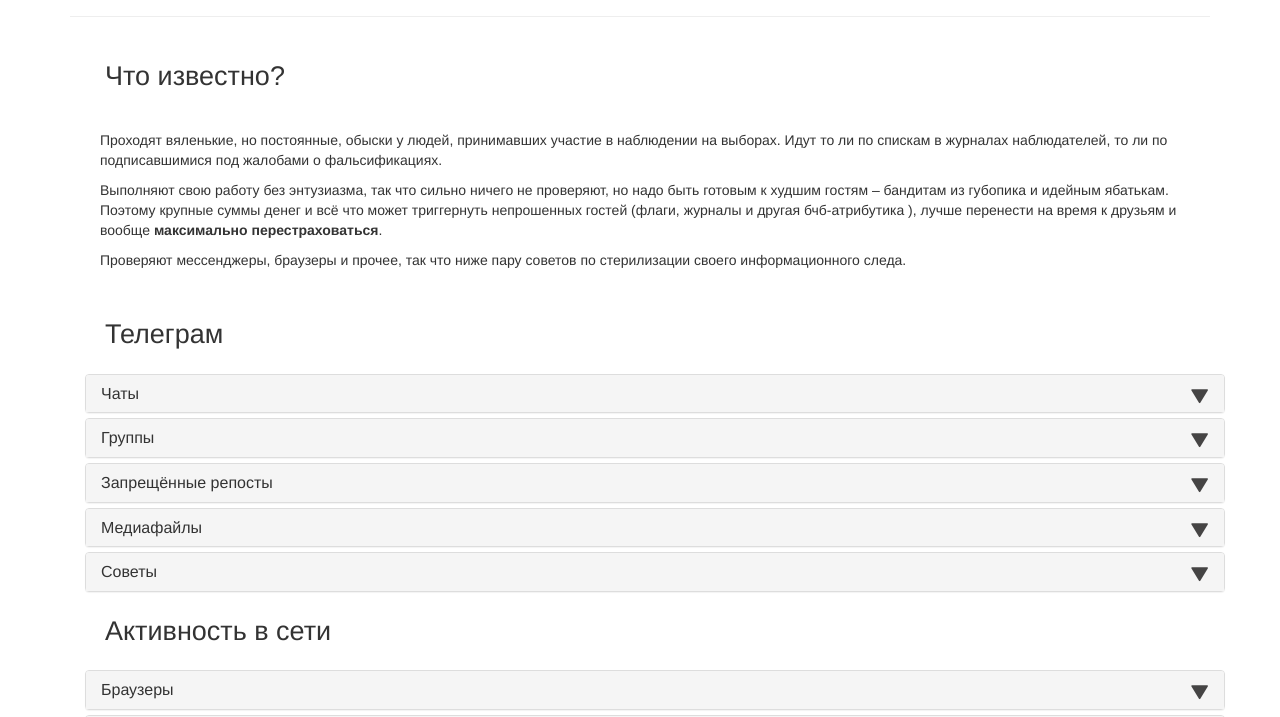
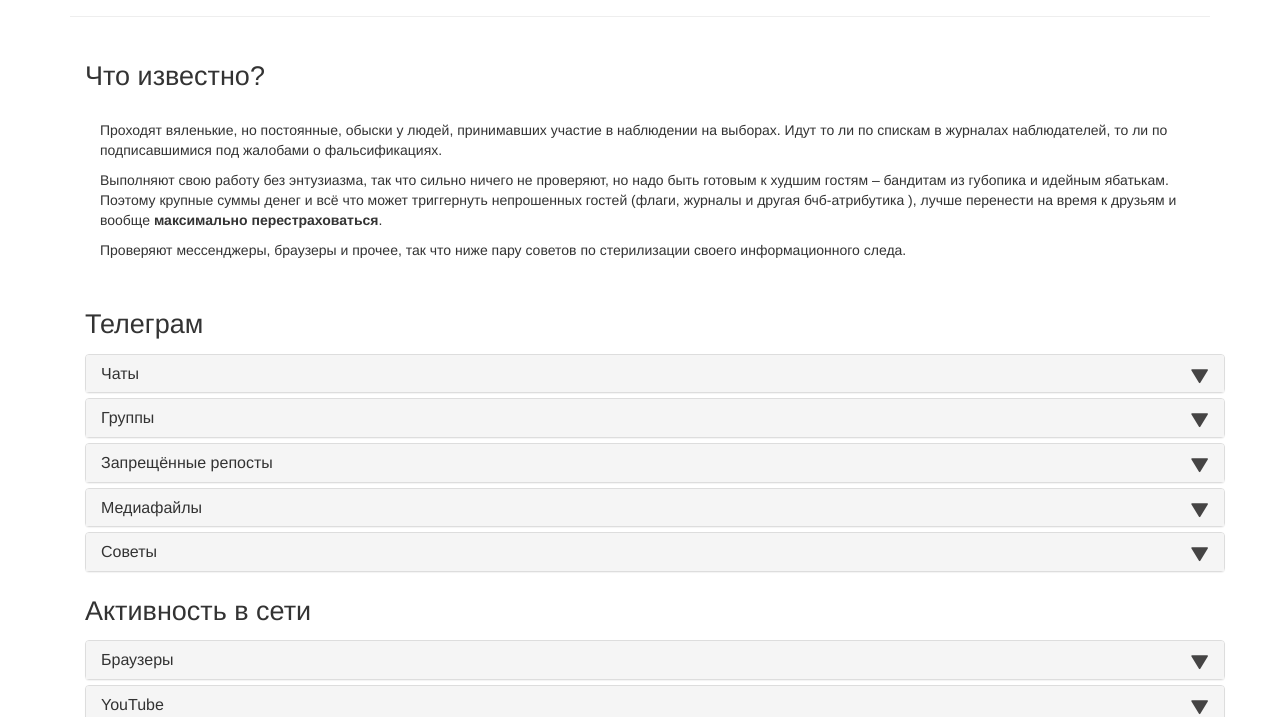
Before and after one commit to pul-1/Article, a plain HTML site: page index.html in a window 1280 px wide. Shown: the part 83-800 px from the top of the page. Drawn offline with Linux system fonts and the light colour scheme.

Commit message:
Update index.html

```diff
--- a/index.html
+++ b/index.html
@@ -181,7 +181,7 @@
 <style>
     .faqHeader {
         font-size: 27px;
-        margin: 20px;
+        margin: 20px 0px 10px 0px;
 
     }
 
```
